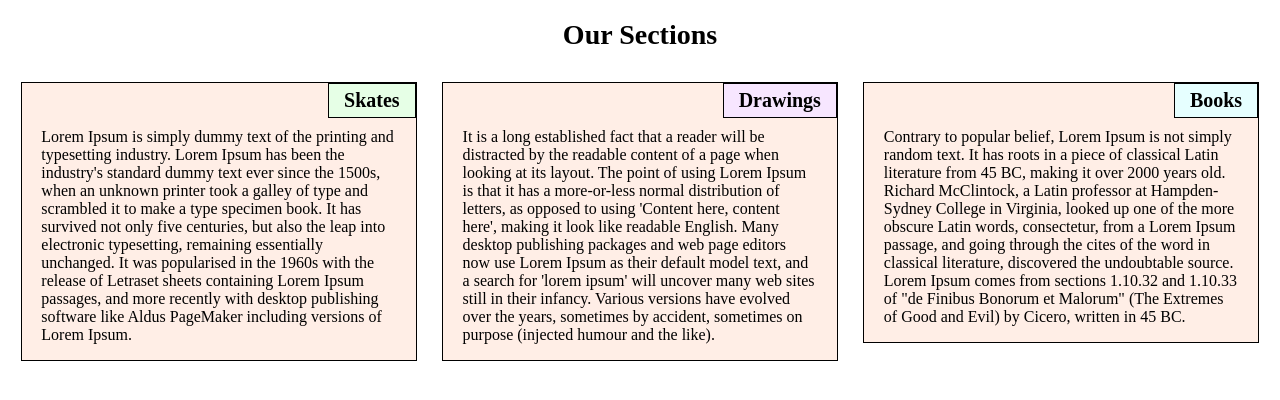
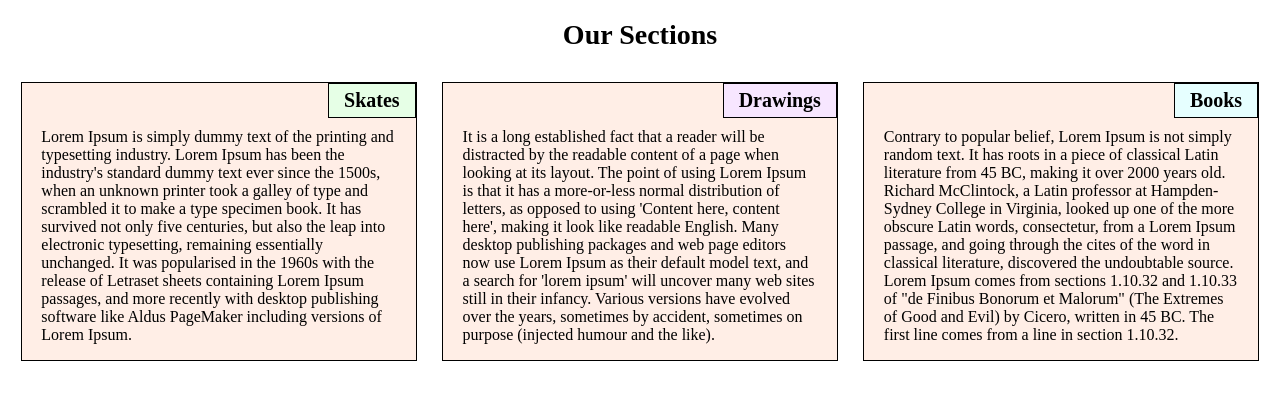
Before and after one commit to Lidddy/Coursera_web_course, a plain HTML site: page module2_solution/index.html in a window 1280 px wide. Drawn offline with Linux system fonts and the light colour scheme.

Commit message:
Update index.html

```diff
--- a/module2_solution/index.html
+++ b/module2_solution/index.html
@@ -19,7 +19,7 @@
 			</div>
 			<div class="content col-lg-4 col-md-12 col-sm-12">
 				<h2 class="contentHeader type3">Books</h2>
-				<p class="text">Contrary to popular belief, Lorem Ipsum is not simply random text. It has roots in a piece of classical Latin literature from 45 BC, making it over 2000 years old. Richard McClintock, a Latin professor at Hampden-Sydney College in Virginia, looked up one of the more obscure Latin words, consectetur, from a Lorem Ipsum passage, and going through the cites of the word in classical literature, discovered the undoubtable source. Lorem Ipsum comes from sections 1.10.32 and 1.10.33 of "de Finibus Bonorum et Malorum" (The Extremes of Good and Evil) by Cicero, written in 45 BC.</p>
+				<p class="text">Contrary to popular belief, Lorem Ipsum is not simply random text. It has roots in a piece of classical Latin literature from 45 BC, making it over 2000 years old. Richard McClintock, a Latin professor at Hampden-Sydney College in Virginia, looked up one of the more obscure Latin words, consectetur, from a Lorem Ipsum passage, and going through the cites of the word in classical literature, discovered the undoubtable source. Lorem Ipsum comes from sections 1.10.32 and 1.10.33 of "de Finibus Bonorum et Malorum" (The Extremes of Good and Evil) by Cicero, written in 45 BC. The first line comes from a line in section 1.10.32.</p>
 			</div>
 		</div>
 	</body>
```
